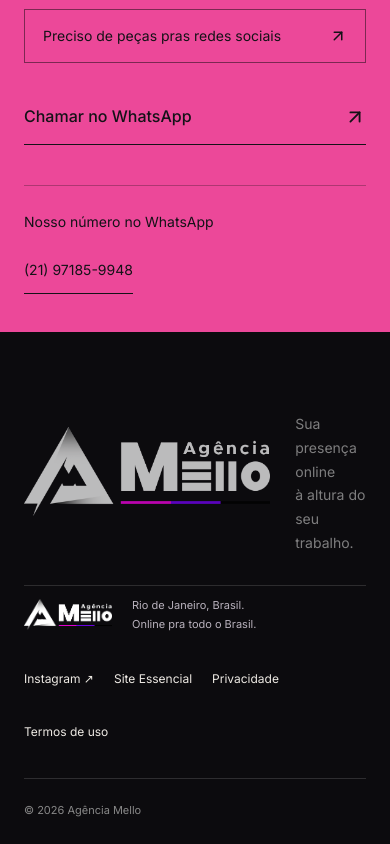
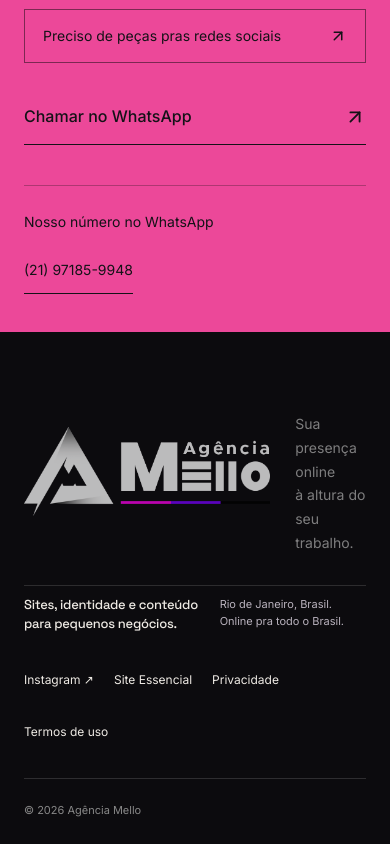
Before and after one commit to agenciamello/agencia-mello, a React (Vite) app: page / in a window 390 px wide. Shown: the part 9492-10336 px from the top of the page. Built offline with nearby package versions, Linux system fonts and the light colour scheme.

Commit message:
refactor: simplifica rodape para uma unica logo

```diff
--- a/src/components/studio/Studio.tsx
+++ b/src/components/studio/Studio.tsx
@@ -122,6 +122,6 @@ export function StudioShell({ children, contact = true }: {children: React.React
     {location.pathname === '/' && <ChapterNavigation/>}<main id="conteudo" tabIndex={-1}>{children}</main>
     {contact && <section id="contato" className="studio-contact"><div className="wrap"><SectionLabel number="05">Bora conversar</SectionLabel><div className="contact-composition"><h2 className="contact-title"><b className="contact-line"><b>Bora ver como</b></b><b className="contact-line"><b>seu site</b></b><b className="contact-line"><b><em>ficaria?</em></b></b></h2><img className="contact-mark" src="/assets/agencia-mello-icone.png" alt="" width="292" height="289" loading="lazy" aria-hidden="true"/></div><ContactIntent/><div className="contact-bottom"><p>Nosso número no WhatsApp</p><ContactLink messageKey="flutuante" className="text-link" label="Abrir conversa com Matheus Mello no WhatsApp">{SITE_INFO.whatsappFormatted}</ContactLink></div></div></section>}
     <FloatingWhatsApp pathname={location.pathname}/>
-    <footer className="studio-footer wrap"><div className="footer-signature" aria-hidden="true"><img src="/assets/agencia-mello-logo.png" alt="" width="803" height="289" loading="lazy"/><span>Sua presença online<br/>à altura do seu trabalho.</span></div><div><Link to="/" className="footer-brand"><img src="/assets/agencia-mello-logo.png" alt="Agência Mello — início" width="803" height="289" loading="lazy"/></Link><span>Rio de Janeiro, Brasil.<br/>Online pra todo o Brasil.</span></div><div className="footer-links"><a href={SITE_INFO.instagram.url} target="_blank" rel="noreferrer">Instagram ↗</a><Link to="/site-essencial">Site Essencial</Link><Link to="/politica-de-privacidade">Privacidade</Link><Link to="/termos-de-uso">Termos de uso</Link></div><p>© {new Date().getFullYear()} Agência Mello</p></footer>
+    <footer className="studio-footer wrap"><div className="footer-signature" aria-hidden="true"><img src="/assets/agencia-mello-logo.png" alt="" width="803" height="289" loading="lazy"/><span>Sua presença online<br/>à altura do seu trabalho.</span></div><div className="footer-summary"><strong>Sites, identidade e conteúdo<br/>para pequenos negócios.</strong><span>Rio de Janeiro, Brasil.<br/>Online pra todo o Brasil.</span></div><div className="footer-links"><a href={SITE_INFO.instagram.url} target="_blank" rel="noreferrer">Instagram ↗</a><Link to="/site-essencial">Site Essencial</Link><Link to="/politica-de-privacidade">Privacidade</Link><Link to="/termos-de-uso">Termos de uso</Link></div><p>© {new Date().getFullYear()} Agência Mello</p></footer>
   </div>;
 }
--- a/src/experience.css
+++ b/src/experience.css
@@ -132,8 +132,8 @@
 .intent-send{display:inline-flex;align-items:center;justify-content:space-between;gap:40px;min-height:54px;margin-top:26px;border-bottom:1px solid currentColor;font-size:18px;font-weight:500;padding-block:14px}.intent-send:hover svg{transform:translate(3px,-3px)}
 .contact-intent>p{font-size:12px;margin-top:16px;max-width:65ch}.contact-bottom{border-top:1px solid #28101e50;padding-top:24px;align-items:center}.studio-contact .text-link:hover{color:var(--ink)}
 .studio-footer{padding-block:48px 28px;gap:30px}.studio-footer .footer-signature{grid-column:1/-1;display:flex;align-items:end;justify-content:space-between;gap:50px;padding:24px 0 44px;border-bottom:1px solid #ffffff30}
-.footer-signature>img{width:min(45%,450px);height:auto}.footer-signature>span{font-size:16px;text-align:right}.studio-footer>div:nth-child(2){display:flex;align-items:center;gap:30px;color:var(--muted)}
-.studio-footer .footer-brand{width:108px}.footer-links{font-size:12px}.studio-footer>p{font-size:11px}
+.footer-signature>img{width:min(45%,450px);height:auto}.footer-signature>span{font-size:16px;text-align:right}.studio-footer .footer-summary{display:flex;align-items:flex-start;gap:34px}.footer-summary>strong{font:500 14px/1.45 'Space Grotesk',Arial;color:var(--paper);letter-spacing:-.02em}.footer-summary>span{font-size:12px;line-height:1.55;color:var(--muted)}
+.footer-links{font-size:12px}.studio-footer>p{font-size:11px}
 
 /* Shared case and offer routes. */
 .case-head{padding-top:55px}.case-head h1{letter-spacing:-.065em}.case-figure{overflow:hidden}.case-figure img{border-radius:0}.case-story h2{font-size:clamp(40px,4.5vw,60px)}
@@ -209,7 +209,7 @@
   .studio-contact{padding:46px 0 38px}.studio h2.contact-title,.contact-title{font-size:clamp(43px,12.2vw,74px);margin:32px 0 36px}.contact-mark{width:28%;right:-8px;top:34%}
   .contact-intent legend{font-size:22px}.contact-intent fieldset>p{font-size:13px}.intent-options{display:grid;gap:10px}.intent-options label>span{font-size:14px}.intent-send{display:flex;font-size:16px;gap:20px}.contact-intent>p{font-size:12px}.contact-bottom{align-items:start;gap:12px}
   .studio-footer{padding-block:30px 24px;gap:24px}.studio-footer .footer-signature{display:block;padding:12px 0 30px}.footer-signature>img{width:72%;max-width:300px}.footer-signature>span{display:block;font-size:14px;text-align:left;margin-top:24px}
-  .studio-footer>div:nth-child(2){font-size:11px;gap:20px}.studio-footer .footer-brand{width:88px}.footer-links{font-size:12px;gap:8px 20px}.case-story h2{font-size:42px}.case-details h3{font-size:28px}.essential-process .process-grid h3{font-size:23px}
+  .studio-footer .footer-summary{display:grid;grid-template-columns:minmax(0,1.2fr) minmax(0,1fr);gap:20px}.footer-summary>strong{font-size:13px}.footer-summary>span{font-size:11px}.footer-links{font-size:12px;gap:8px 20px}.case-story h2{font-size:42px}.case-details h3{font-size:28px}.essential-process .process-grid h3{font-size:23px}
 }
 @media(max-width:360px){
   .studio{--gutter:20px}.whatsapp-float{width:52px;height:52px;right:14px;bottom:calc(14px + env(safe-area-inset-bottom))}.hero-eyebrow{font-size:9px}.hero-message h1{font-size:clamp(42px,12.9vw,46px)}.hero-scope{font-size:11px}
```
